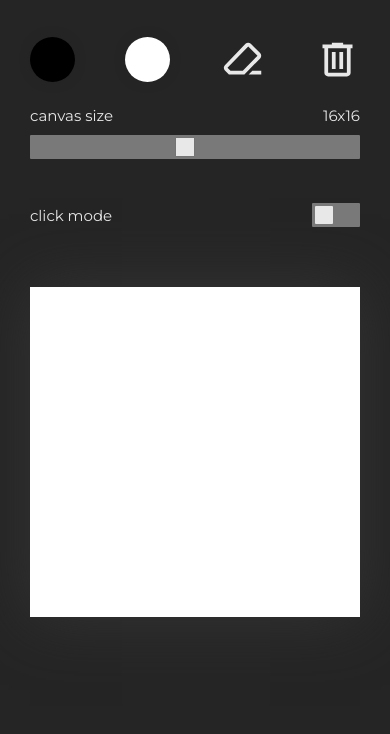
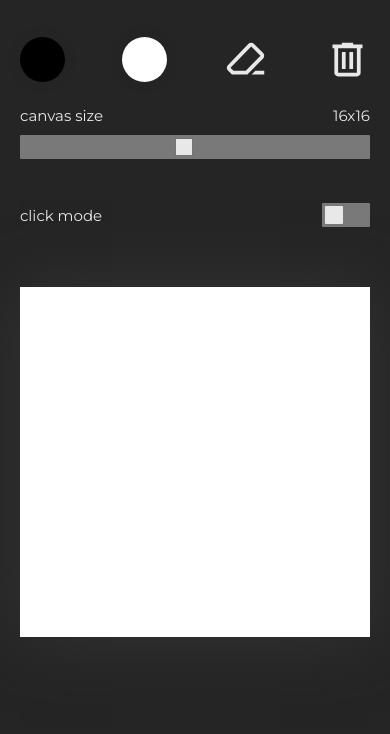
Before and after one commit to technicolours/etchasketch, a plain HTML site: page index.html in a window 390 px wide. Shown: the part 110-844 px from the top of the page. Drawn offline with Linux system fonts and the light colour scheme.

Commit message:
Add media queries

```diff
--- a/style.scss
+++ b/style.scss
@@ -36,8 +36,10 @@ p {
 input[type="range"] {
     margin: 10px 0px;
     width: 100%;
-    padding: 0px 3px 0px 3px;
+    padding: 0px 4px 0px 4px;
+    cursor: pointer;
 }
+
 
 html {
     height: 100%;
@@ -52,7 +54,7 @@ body {
     height: 100%;
     height: inherit;
     @include flex(column, flex-start, flex-start);
-    padding: 30px;
+    padding: 30px 50px;
     //flex-wrap: wrap;
 
     > div {
@@ -176,8 +178,8 @@ input[type="range"] {
         -webkit-appearance: none;
         background: $text-color;
         //width: 50px;
-        height: 18px;
-        top: 3px;
+        height: 16px;
+        top: 4px;
         aspect-ratio: 1/1;
         box-shadow: 0px 0px 1px rgb(95, 95, 95);
 
@@ -211,7 +213,7 @@ input[type="range"] {
     gap: 10px;
     min-width: 250px;
     //max-width: 100%;
-    max-width: 500px;
+    max-width: 400px;
 
     >div {
         //margin: 25px 0px;
@@ -397,3 +399,35 @@ input[type="range"] {
         transform: scale(1.1);
     }
 }
+
+@media screen and (min-width: 1920px) {
+    #main {
+        >div {
+            width: 1820px;
+        }
+        display: flex;
+        justify-content: center;
+        align-items: center;
+    }
+
+}
+
+@media screen and (max-width: 600px) {
+    #main {
+        padding: 30px 20px;
+    }
+}
+
+@media screen and (max-width: 800px) {
+    #content {
+        justify-content: center;
+    }
+
+    #main {
+        align-items: center;
+    }
+
+    #header {
+        max-width: 400px;
+    }
+}
```
Also changed, not shown: style.css, 1 other file.
